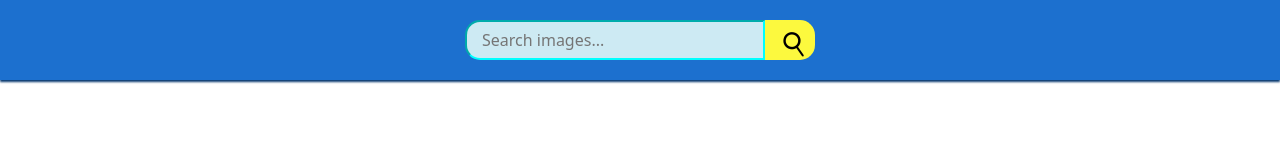
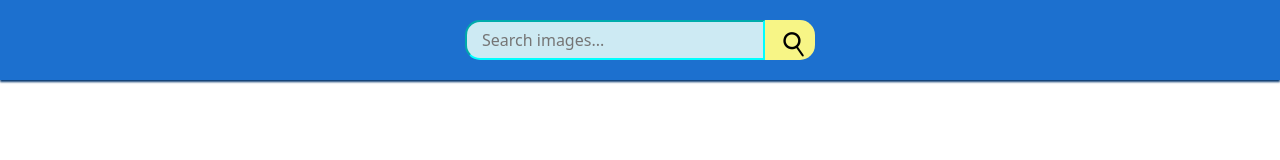
Before and after one commit to Finkons/goit-js-hw-11, a website built with Parcel: page src/index.html in a window 1280 px wide. Built offline with nearby package versions, Linux system fonts and the light colour scheme.

Commit message:
Update _example.scss

```diff
--- a/src/sass/_example.scss
+++ b/src/sass/_example.scss
@@ -25,6 +25,8 @@ header {
       border: -20px;
       background-color: rgb(205, 234, 243);
       &:hover{
+        transition: cubic-bezier(.17,.67,.83,.67);
+        transition-duration: 200ms;
         border-color:rgb(0, 255, 255); ;
       }
 }
@@ -37,8 +39,13 @@ header {
     padding-left: 0;
     border: 1px;
     text-align: center;
-    background-color: #fcf93e;
+    background-color: #f7f586;
     border-color: rgb(0, 162, 255);
+    &:hover{
+        transition: cubic-bezier(.17,.67,.83,.67);
+    transition-duration: 200ms;
+    background-color: #f7f31e;
+      }
 }
 
 .gallery {
@@ -83,10 +90,21 @@ header {
 }
 
 .uni{
+    cursor: pointer;
+    font-size:small;
   display: flex;
   justify-content: center;
   font-size: 50px;
   margin-bottom: 15px;
   padding-bottom: 20px;
+  transform: translateY(3px);
+  transition: cubic-bezier(.17,.67,.83,.67);
+  transition-duration: 200ms;
   transform: rotate(280deg) translateY(5px) translateX(18px);
+// &:hover{
+//     font-size: 30px;
+//     transition: cubic-bezier(.17,.67,.83,.67);
+//     transition-duration: 200ms;
+
+// }
 }
```
